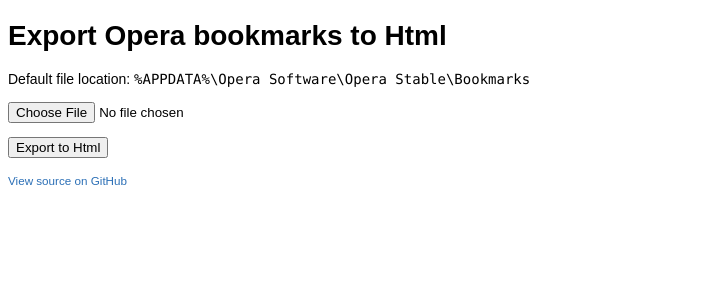
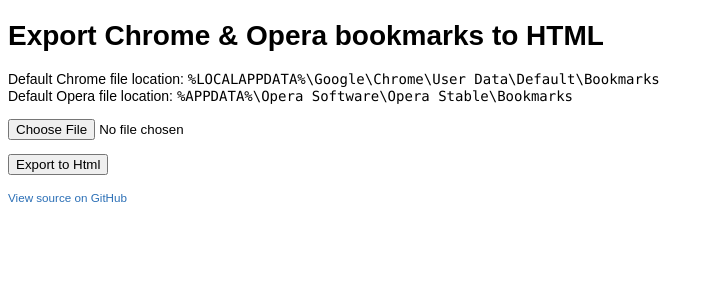
Before and after one commit to alexantr/export-opera-bookmarks, a PHP site: page / in a window 1280 px wide. Shown: the top 300 px of the page, without its empty margins (0-714 px from the left). Run offline with PHP 8.4, Linux system fonts and the light colour scheme.

Commit message:
Added Chrome path

```diff
--- a/index.php
+++ b/index.php
@@ -100,7 +100,7 @@ header('Content-Type: text/html; charset=utf-8');
 <html>
 <head>
     <meta charset="utf-8">
-    <title>Export Opera bookmarks to Html</title>
+    <title>Export Chrome &amp; Opera bookmarks to HTML</title>
     <style>
         body { font: 14px/1.2 Arial, sans-serif; }
         a { color: #2b6fb6; text-decoration: none; }
@@ -110,9 +110,10 @@ header('Content-Type: text/html; charset=utf-8');
 </head>
 <body>
 
-<h1>Export Opera bookmarks to Html</h1>
+<h1>Export Chrome &amp; Opera bookmarks to HTML</h1>
 
-<p>Default file location: <samp>%APPDATA%\Opera Software\Opera Stable\Bookmarks</samp></p>
+<p>Default Chrome file location: <samp>%LOCALAPPDATA%\Google\Chrome\User Data\Default\Bookmarks</samp><br>
+    Default Opera file location: <samp>%APPDATA%\Opera Software\Opera Stable\Bookmarks</samp></p>
 
 <form action="" method="post" enctype="multipart/form-data">
     <p><input type="file" name="file_json"></p>
```
